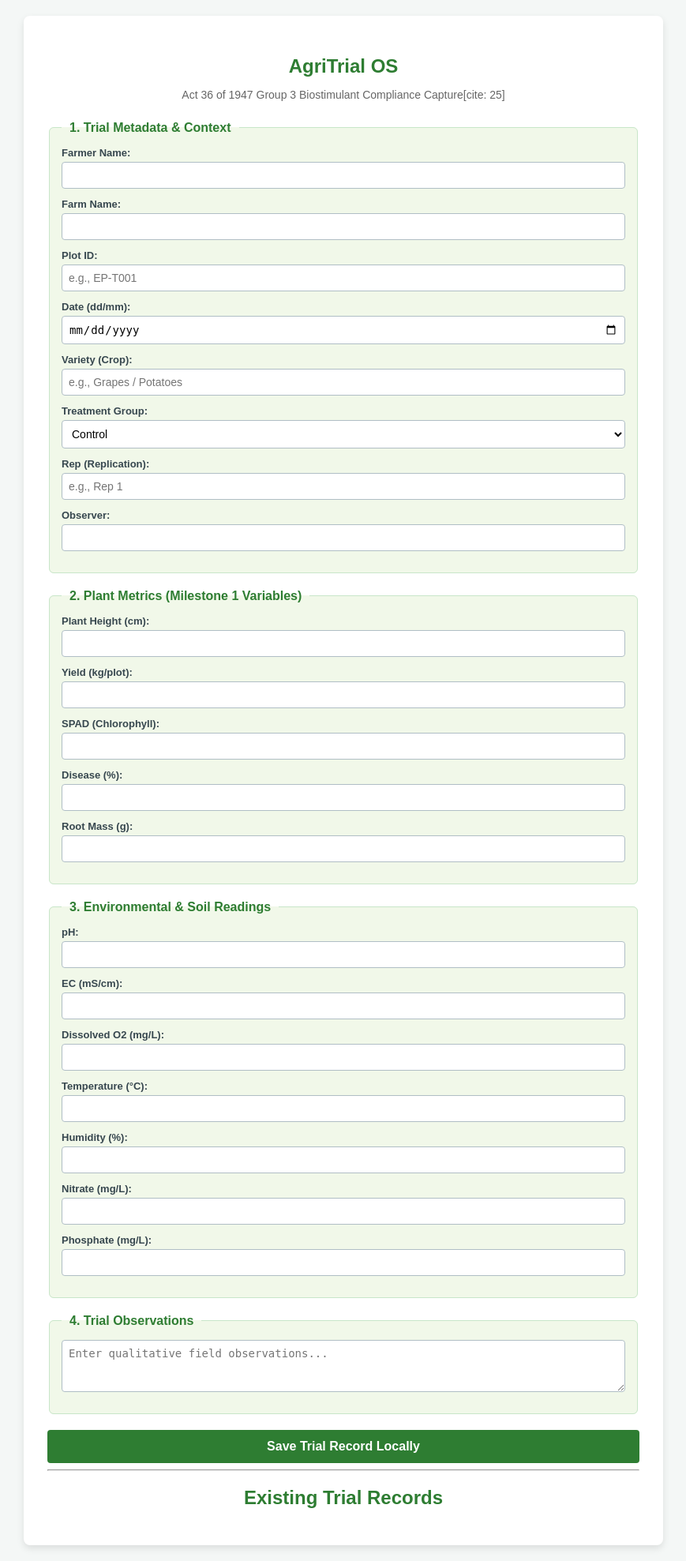
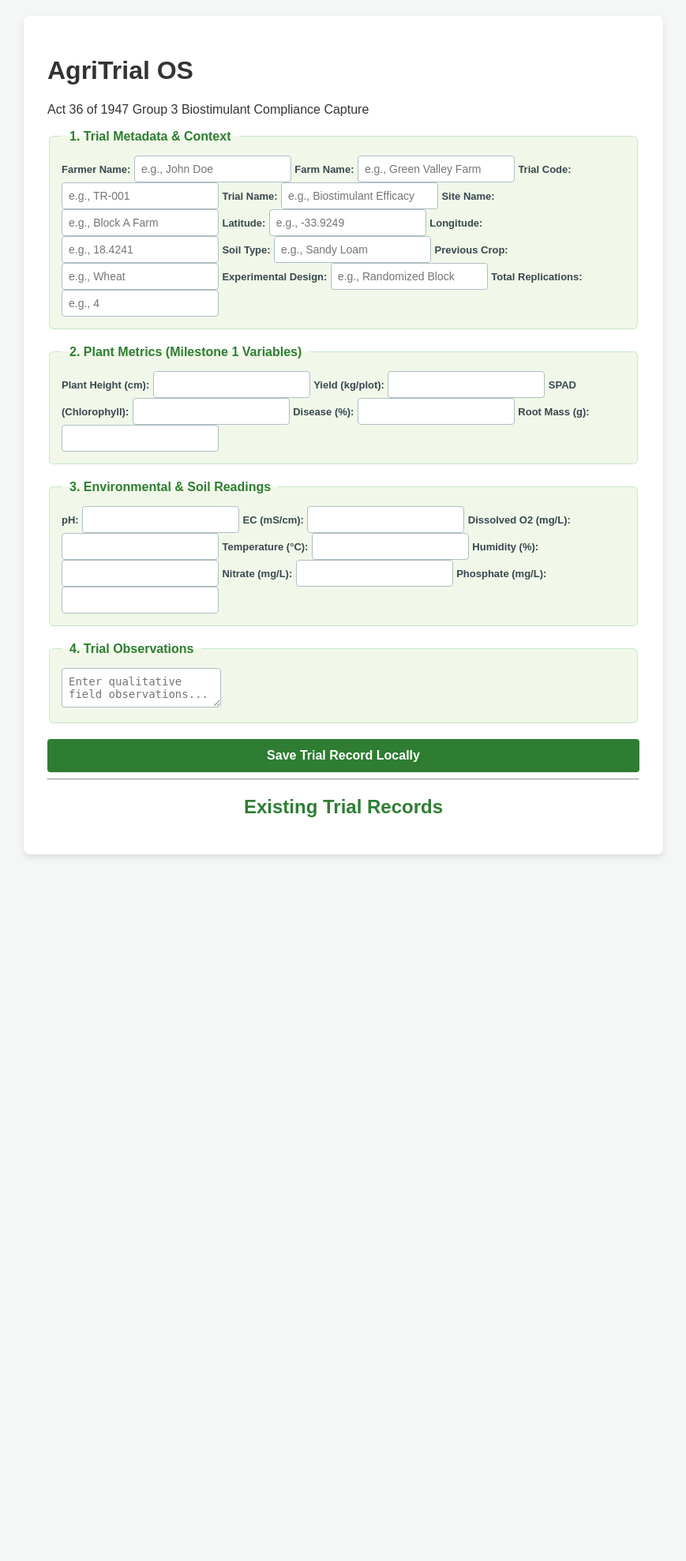
Before and after one commit to phumlamemela/agritrial_mvp, a Flask app: template templates/capture.html in a window 1280 px wide. Shown: the whole page at 79% size, without its empty margins (205-1074 px from the left). After the commit the page ends 1086 px from the top, so only its background shows below. Run offline with Flask 3, Linux system fonts and the light colour scheme; the template is opened without the code that fills it, so the values that code supplies are empty; parts of the project's set-up code (start-up, migrations or seed data) failed here and were passed over.

Commit message:
Update index.html with farmer fields

```diff
--- a/templates/capture.html
+++ b/templates/capture.html
@@ -2,74 +2,122 @@
 <html lang="en">
 <head>
     <meta charset="UTF-8">
-    <title>AgriTrial OS - Field Data Capture Form</title>
+    <title>AgriTrial OS</title>
     <link rel="stylesheet" href="{{ url_for('static', filename='style.css') }}">
+    <style>
+        /* Force input text to be clearly visible in black */
+        input, select, textarea {
+            color: #000000 !important;
+            background-color: #ffffff !important;
+        }
+    </style>
 </head>
 <body>
     <div class="container">
-        <h2>AgriTrial OS</h2>
-        <p class="subtitle">Act 36 of 1947 Group 3 Biostimulant Compliance Capture[cite: 25]</p>
+        <h1>AgriTrial OS</h1>
+        <p>Act 36 of 1947 Group 3 Biostimulant Compliance Capture</p>
 
-        {% if error %}
-            <div class="error-msg">{{ error }}</div>
-        {% endif %}
-
-        <form method="POST">
+        <form id="trialForm" method="POST">
+            <!-- 1. Trial Metadata & Context -->
             <fieldset>
                 <legend>1. Trial Metadata & Context</legend>
-                <div class="form-group"><label>Farmer Name:</label><input type="text" name="farmer_name" required></div>
-                <div class="form-group"><label>Farm Name:</label><input type="text" name="farm_name" required></div>
-                <div class="form-group"><label>Plot ID:</label><input type="text" name="plot_id" required placeholder="e.g., EP-T001"></div>
-                <div class="form-group"><label>Date (dd/mm):</label><input type="date" name="trial_date" required></div>
-                <div class="form-group"><label>Variety (Crop):</label><input type="text" name="variety" required placeholder="e.g., Grapes / Potatoes"></div>
-                <div class="form-group">
-                    <label>Treatment Group:</label>
-                    <select name="treatment_group" required>
-                        <option value="Control">Control</option>
-                        <option value="Bio stimulant A">Bio stimulant A</option>
-                        <option value="Bio stimulant B">Bio stimulant B</option>
-                        <option value="Bio stimulant C">Bio stimulant C</option>
-                    </select>
-                </div>
-                <div class="form-group"><label>Rep (Replication):</label><input type="text" name="rep" required placeholder="e.g., Rep 1"></div>
-                <div class="form-group"><label>Observer:</label><input type="text" name="observer" required></div>
+
+                <label for="farmer_name">Farmer Name:</label>
+                <input type="text" id="farmer_name" name="farmer_name" placeholder="e.g., John Doe" required>
+
+                <label for="farm_name">Farm Name:</label>
+                <input type="text" id="farm_name" name="farm_name" placeholder="e.g., Green Valley Farm" required>
+
+                <label for="trial_code">Trial Code:</label>
+                <input type="text" id="trial_code" name="trial_code" placeholder="e.g., TR-001" required>
+
+                <label for="trial_name">Trial Name:</label>
+                <input type="text" id="trial_name" name="trial_name" placeholder="e.g., Biostimulant Efficacy" required>
+
+                <label for="site_name">Site Name:</label>
+                <input type="text" id="site_name" name="site_name" placeholder="e.g., Block A Farm" required>
+
+                <label for="latitude">Latitude:</label>
+                <input type="number" step="any" id="latitude" name="latitude" placeholder="e.g., -33.9249">
+
+                <label for="longitude">Longitude:</label>
+                <input type="number" step="any" id="longitude" name="longitude" placeholder="e.g., 18.4241">
+
+                <label for="soil_type">Soil Type:</label>
+                <input type="text" id="soil_type" name="soil_type" placeholder="e.g., Sandy Loam">
+
+                <label for="previous_crop">Previous Crop:</label>
+                <input type="text" id="previous_crop" name="previous_crop" placeholder="e.g., Wheat">
+
+                <label for="experimental_design">Experimental Design:</label>
+                <input type="text" id="experimental_design" name="experimental_design" placeholder="e.g., Randomized Block">
+
+                <label for="total_replications">Total Replications:</label>
+                <input type="number" id="total_replications" name="total_replications" placeholder="e.g., 4">
             </fieldset>
 
+            <!-- 2. Plant Metrics -->
             <fieldset>
                 <legend>2. Plant Metrics (Milestone 1 Variables)</legend>
-                <div class="form-group"><label>Plant Height (cm):</label><input type="number" step="0.01" name="plant_height" required></div>
-                <div class="form-group"><label>Yield (kg/plot):</label><input type="number" step="0.01" name="yield_val" required></div>
-                <div class="form-group"><label>SPAD (Chlorophyll):</label><input type="number" step="0.01" name="spad" required></div>
-                <div class="form-group"><label>Disease (%):</label><input type="number" step="0.01" name="disease_pct" required></div>
-                <div class="form-group"><label>Root Mass (g):</label><input type="number" step="0.01" name="root_mass" required></div>
+
+                <label for="plant_height">Plant Height (cm):</label>
+                <input type="number" step="any" id="plant_height" name="plant_height">
+
+                <label for="yield_val">Yield (kg/plot):</label>
+                <input type="number" step="any" id="yield_val" name="yield_val">
+
+                <label for="spad">SPAD (Chlorophyll):</label>
+                <input type="number" step="any" id="spad" name="spad">
+
+                <label for="disease_pct">Disease (%):</label>
+                <input type="number" step="any" id="disease_pct" name="disease_pct">
+
+                <label for="root_mass">Root Mass (g):</label>
+                <input type="number" step="any" id="root_mass" name="root_mass">
             </fieldset>
 
+            <!-- 3. Environmental & Soil Readings -->
             <fieldset>
                 <legend>3. Environmental & Soil Readings</legend>
-                <div class="form-group"><label>pH:</label><input type="number" step="0.01" name="ph"></div>
-                <div class="form-group"><label>EC (mS/cm):</label><input type="number" step="0.01" name="ec"></div>
-                <div class="form-group"><label>Dissolved O2 (mg/L):</label><input type="number" step="0.01" name="dissolved_o2"></div>
-                <div class="form-group"><label>Temperature (°C):</label><input type="number" step="0.01" name="temp"></div>
-                <div class="form-group"><label>Humidity (%):</label><input type="number" step="0.01" name="humidity"></div>
-                <div class="form-group"><label>Nitrate (mg/L):</label><input type="number" step="0.01" name="nitrate"></div>
-                <div class="form-group"><label>Phosphate (mg/L):</label><input type="number" step="0.01" name="phosphate"></div>
+
+                <label for="ph">pH:</label>
+                <input type="number" step="any" id="ph" name="ph">
+
+                <label for="ec">EC (mS/cm):</label>
+                <input type="number" step="any" id="ec" name="ec">
+
+                <label for="dissolved_o2">Dissolved O2 (mg/L):</label>
+                <input type="number" step="any" id="dissolved_o2" name="dissolved_o2">
+
+                <label for="temperature">Temperature (°C):</label>
+                <input type="number" step="any" id="temperature" name="temperature">
+
+                <label for="humidity">Humidity (%):</label>
+                <input type="number" step="any" id="humidity" name="humidity">
+
+                <label for="nitrate">Nitrate (mg/L):</label>
+                <input type="number" step="any" id="nitrate" name="nitrate">
+
+                <label for="phosphate">Phosphate (mg/L):</label>
+                <input type="number" step="any" id="phosphate" name="phosphate">
             </fieldset>
 
+            <!-- 4. Trial Observations -->
             <fieldset>
                 <legend>4. Trial Observations</legend>
-                <div class="form-group">
-                    <textarea name="notes" rows="3" placeholder="Enter qualitative field observations..."></textarea>
-                </div>
+                <textarea id="observations" name="observations" placeholder="Enter qualitative field observations..."></textarea>
             </fieldset>
 
             <button type="submit" class="submit-btn">Save Trial Record Locally</button>
             <hr>
+        </form>
+
         <h2>Existing Trial Records</h2>
         <ul>
             {% for record in records %}
             <li>
-            Trial ID: {{ record[0] }} | Farmer: {{ record[1] }}
-            <form action="{{ url_for('exit_trial', record_id=record[0]) }}" method="POST" style="display:inline; margin-left: 10px;">
+                Trial ID: {{ record[0] }} | Trial Code: {{ record[1] }}
+                <form action="{{ url_for('exit_trial', record_id=record[0]) }}" method="POST" style="display:inline;">
                     <button type="submit" onclick="return confirm('Are you sure you want to exit/delete this trial record?');">
                         Exit Trial
                     </button>
@@ -77,50 +125,12 @@
             </li>
             {% endfor %}
         </ul>
-        </form>
     </div>
+
+    <!-- Offline Sync and Form Handling Script -->
     <script>
-  const form = document.querySelector('form');
-
-form.addEventListener('submit', function (event) {
-    if (!navigator.onLine) {
-        event.preventDefault();
-        const formData = new FormData(form);
-        const dataObj = {};
-        formData.forEach((value, key) => { dataObj[key] = value; });
-
-        let pendingRecords = JSON.parse(localStorage.getItem('agri_offline_data')) || [];
-        pendingRecords.push(dataObj);
-        localStorage.setItem('agri_offline_data', JSON.stringify(pendingRecords));
-
-        alert('You are offline. Trial data saved locally and will sync automatically when reconnected.');
-        form.reset();
-    }
-});
-
-window.addEventListener('online', function () {
-    const pendingRecords = JSON.parse(localStorage.getItem('agri_offline_data')) || [];
-    if (pendingRecords.length > 0) {
-        fetch('/sync_offline', {
-            method: 'POST',
-            headers: { 'Content-Type': 'application/json' },
-            body: JSON.stringify(pendingRecords)
-        })
-        .then(response => response.json())
-        .then(data => {
-            if (data.success) {
-                localStorage.removeItem('agri_offline_data');
-                alert('Internet restored! Offline trial records synced to SQLite database successfully.');
-            } else {
-                alert('Error syncing offline data. Please try again later.');
-            }
-        })
-        .catch(error => {
-            console.error('Sync error:', error);
-            alert('Error syncing offline data. Please try again later.');
-        });
-    }
-});
+        const form = document.getElementById('trialForm');
+        // Add offline storage/sync listener logic here if required
     </script>
 </body>
 </html>
```
Lines whose indentation alone changed are shown as unchanged.
